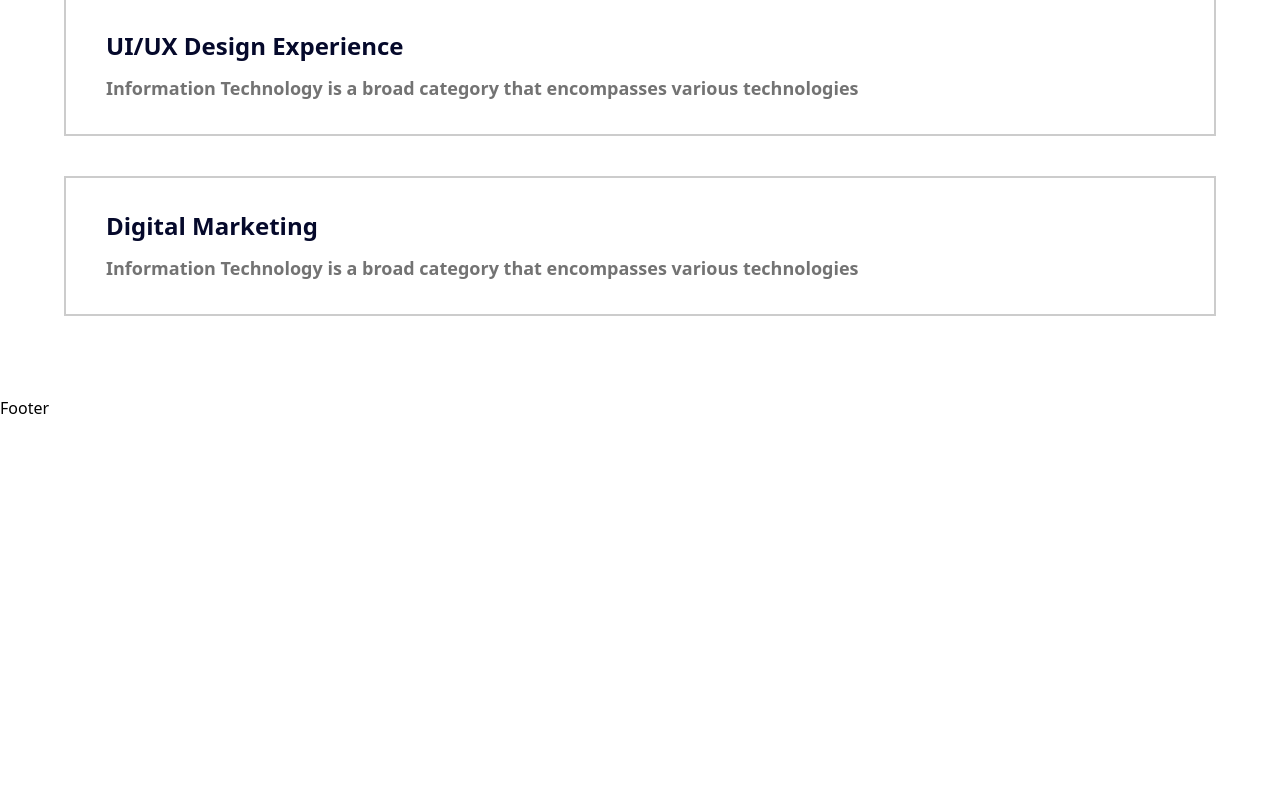
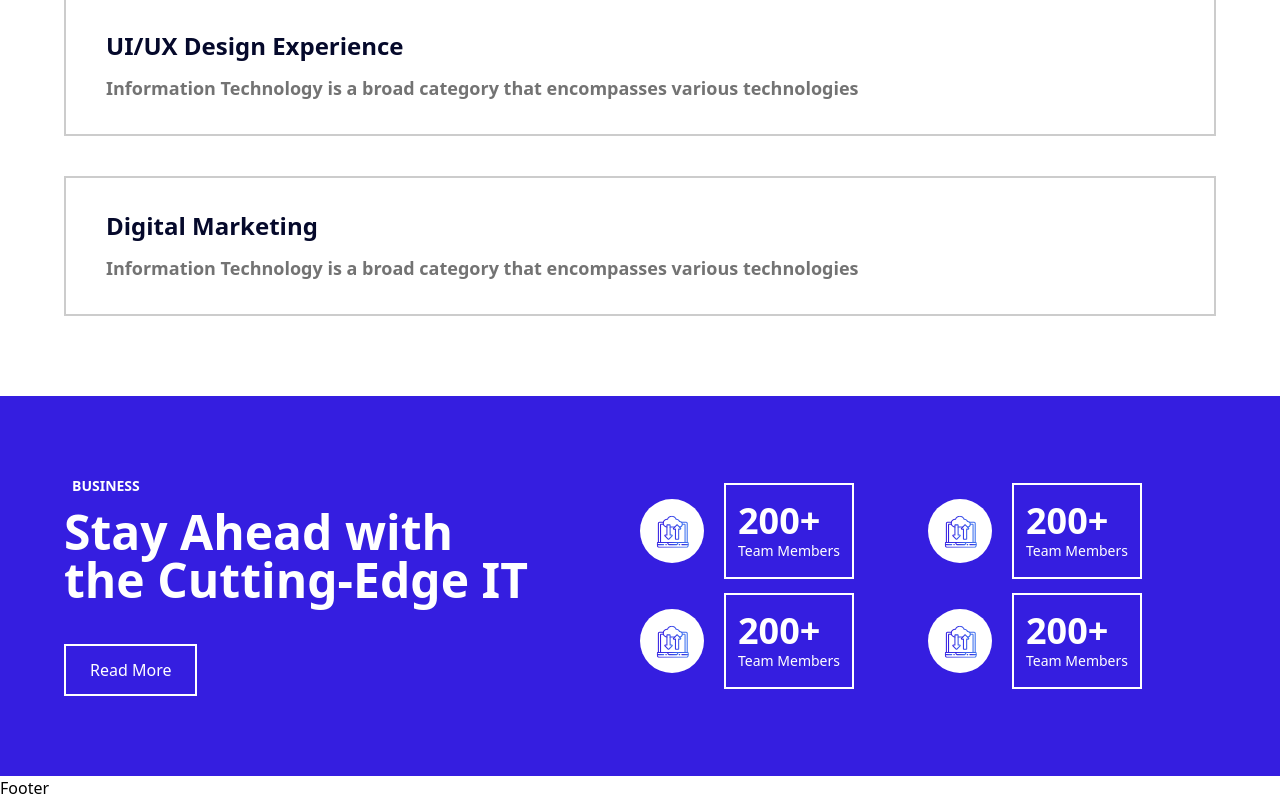
Before and after one commit to preranababar9/Cresta, a React (Vite) app: page / in a window 1280 px wide. Shown: the part 5345-6145 px from the top of the page. Before the commit the page ends 5765 px from the top, so only its background shows below. Built offline with nearby package versions, Linux system fonts and the light colour scheme.

Commit message:
counter component added and builded

```diff
--- a/src/App.jsx
+++ b/src/App.jsx
@@ -10,6 +10,7 @@ import Gallery from "./components/Gallery";
 import Marque from "./components/Marque";
 import Solutions from "./components/Solutions";
 import Service from "./components/Service";
+import Counter from "./components/Counter";
 
 function App() {
   return (
@@ -22,6 +23,7 @@ function App() {
       <Marque/>
       <Solutions/>
       <Service/>
+      <Counter/>
       <Footer/>
     </div>
   );
--- /dev/null
+++ b/src/components/Counter.jsx
@@ -0,0 +1,63 @@
+import React from 'react'
+import count1 from "/icons/count1.svg";
+
+const Counter = () => {
+  return (
+        <section className='py-20 bg-[#351EE0]'>
+    <div className='max-width w-full flex'>
+<div className='w-1/2' >
+<p className="text-sm font-bold  text-white uppercase pl-2 pb-3">
+        business
+          </p>
+          <h2 className="text-white text-5xl  font-semibold pb-10">
+          Stay Ahead with <br></br>the Cutting-Edge IT
+          </h2>
+
+          <button className="bg-[#351EE0] border-solid border-2 border-white hover:bg-blue-500 text-white font-medium py-3 px-6">
+            Read More
+          </button>
+</div>
+
+<div className='w-1/2 flex flex-wrap justify-evenly'>
+
+{count.map((item, index) => (
+ <div className='flex gap-5 w-[50%] items-center'>
+ <img src={count1} alt="" className='h-16' />
+
+ <div className='flex flex-col items-start border-solid border-2 border-white py-4 px-3 '>
+ <p className='text-white text-4xl font-bold'> 200+</p>
+ <p className='text-white text-sm '>Team Members</p>
+ </div>
+</div>
+))}
+
+</div>
+    </div>
+    </section>
+  )
+}
+
+export default Counter
+
+const count = [
+        {
+                img : {count1},
+                num : 200,
+                text :"team members"
+        },
+        {
+                img : {count1},
+                num : 200,
+                text :"team members"
+        },
+        {
+                img : {count1},
+                num : 200,
+                text :"team members"
+        },
+        {
+                img : {count1},
+                num : 200,
+                text :"team members"
+        },
+]
```
Also changed, not shown: public/icons/count1.svg (added).
